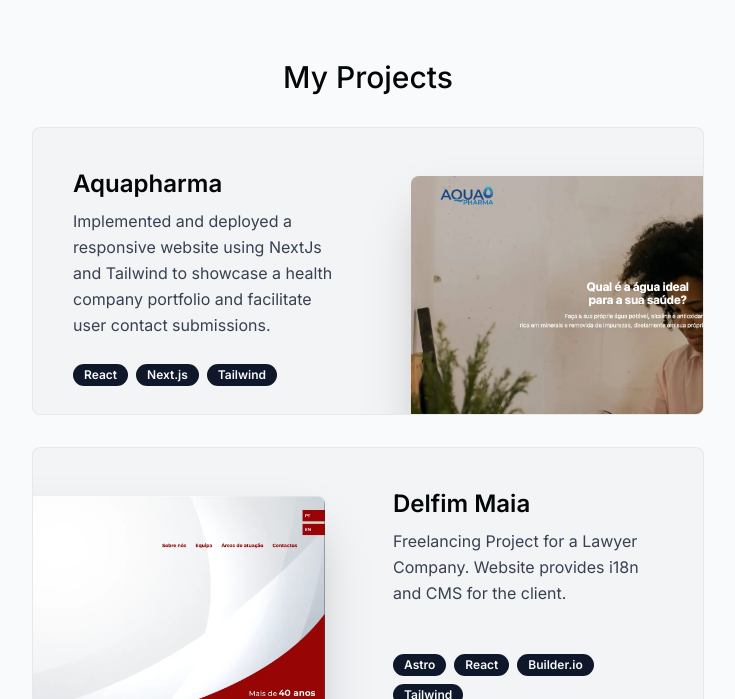
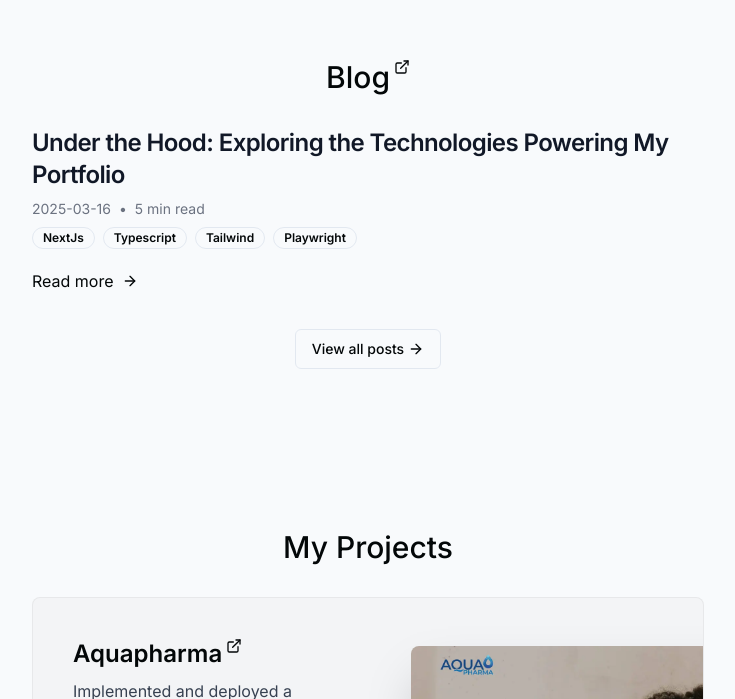
Before and after one commit to Eduardoooxd/portfolio, a Next.js app: page / in a window 1280 px wide. Shown: the part 1481-2180 px from the top of the page, without its empty margins (272-1007 px from the left). Built offline with nearby package versions, Linux system fonts and the light colour scheme; no server answers.

Commit message:
feat: adding last changes to blog section

```diff
--- /dev/null
+++ b/content/blog/template.mdx
@@ -0,0 +1,14 @@
+---
+title: 'Template Article'
+date: '2025-10-12'
+readingTime: '5 min'
+description: 'Template description'
+tags:
+  - spaces
+  - tabs
+published: false
+---
+
+## Template
+
+Default template
--- /dev/null
+++ b/content/blog/under-the-hood-my-portfolio.mdx
@@ -0,0 +1,24 @@
+---
+title: 'Under the Hood: Exploring the Technologies Powering My Portfolio'
+date: '2025-03-16'
+readingTime: '5 min'
+description: ''
+tags:
+  - NextJs
+  - Typescript
+  - Tailwind
+  - Playwright
+published: true
+---
+
+# Under the Hood: Exploring the Technologies Powering My Portfolio
+
+<p class="mt-10">
+  Hello everybody, in this post I aim to share insights and experiences from my journey as a
+  software developer.
+</p>
+
+Today, I want to pull back the curtain and discuss the technologies that form the foundation of my
+online portfolio, a central hub showcasing my projects, skills, and professional journey
+
+My goal was to build an efficient and scalable portfolio using modern tools and practices, and the technologies I'll describe are instrumental in achieving that objective.
--- a/src/app/blog/[slug]/page.tsx
+++ b/src/app/blog/[slug]/page.tsx
@@ -34,7 +34,7 @@
   const { title, date, tags } = meta;
 
   return (
-    <PageContainer className="items-start sm:items-center sm:pt-24">
+    <PageContainer className="items-start justify-start sm:items-center sm:pt-24">
       <SectionContainer
         singlePage
         useInViewThreshold={1}
--- /dev/null
+++ b/src/app/blog/page.tsx
@@ -0,0 +1,51 @@
+import { BlogCard } from '@/components/blog-card';
+import PageContainer from '@/components/page-containter';
+import SectionContainer from '@/components/section-container';
+import SectionHeading from '@/components/section-heading';
+import { getAllPosts } from '@/lib/mdx';
+import { ArrowLeft } from 'lucide-react';
+import { Metadata } from 'next';
+import Link from 'next/link';
+
+export const metadata: Metadata = {
+  title: 'Blog',
+  description: 'Read my thoughts on software development, web technologies, and more.',
+};
+
+export default async function BlogPage() {
+  const posts = getAllPosts();
+
+  return (
+    <PageContainer className="items-start justify-start sm:items-center sm:pt-24">
+      <SectionContainer
+        singlePage
+        useInViewThreshold={1}
+        sectionName={'Blog'}
+        className="w-full max-w-4xl space-y-4 text-left"
+      >
+        <Link
+          href="/"
+          className="inline-flex items-center text-sm text-zinc-500 transition-colors hover:text-inherit dark:text-zinc-400 hover:dark:text-zinc-200"
+        >
+          <ArrowLeft className="mr-2 h-4 w-4" />
+          Back to home
+        </Link>
+
+        <div>
+          <SectionHeading dataTestId="about-blog" className="my-2 text-left">
+            Blog
+          </SectionHeading>
+          <p className="text-lg text-gray-500 dark:text-gray-400">
+            My thoughts on software development, web technologies, and more.
+          </p>
+        </div>
+
+        <div className="space-y-8">
+          {posts.map((post) => (
+            <BlogCard key={post.slug} post={post} />
+          ))}
+        </div>
+      </SectionContainer>
+    </PageContainer>
+  );
+}
--- a/src/app/page.tsx
+++ b/src/app/page.tsx
@@ -1,4 +1,5 @@
 import AboutMe from '@/components/about-me';
+import BlogSection from '@/components/blog-section';
 import ContactSection from '@/components/contact-section';
 import Experience from '@/components/experience';
 import Hero from '@/components/hero';
@@ -17,6 +18,7 @@
       <Hero />
       <SectionDivider />
       <AboutMe />
+      <BlogSection />
       <Projects />
       <Skills />
       <Experience />
--- /dev/null
+++ b/src/components/blog-card.tsx
@@ -0,0 +1,47 @@
+import { Post } from '@/lib/mdx';
+import { ArrowRight } from 'lucide-react';
+import Link from 'next/link';
+import { Badge } from './shared/badge';
+
+export function BlogCard({ post }: { post: Post }) {
+  const { title, date, tags, description, readingTime } = post.meta;
+
+  return (
+    <article className="group relative">
+      <Link href={`/blog/${post.slug}`}>
+        <div className="space-y-2">
+          <h2 className="text-2xl font-semibold tracking-tight text-gray-900 transition-colors group-hover:underline dark:text-gray-100">
+            {title}
+          </h2>
+
+          <div className="flex items-center gap-x-2 text-sm text-gray-500 dark:text-gray-400">
+            <time dateTime={date}>{date}</time>
+            <span>•</span>
+            <span>{readingTime} read</span>
+          </div>
+
+          <ul className="flex flex-row items-center gap-2">
+            {tags?.length > 0
+              ? tags?.map((tag, index) => {
+                  return (
+                    <Badge variant="outline" key={index}>
+                      {tag}
+                    </Badge>
+                  );
+                })
+              : null}
+          </ul>
+
+          <p className="line-clamp-4 leading-relaxed text-gray-500 dark:text-gray-300">
+            {description}
+          </p>
+
+          <span className="bold inline-flex items-center gap-2">
+            Read more
+            <ArrowRight className="h-4 w-4" />
+          </span>
+        </div>
+      </Link>
+    </article>
+  );
+}
--- /dev/null
+++ b/src/components/blog-section.tsx
@@ -0,0 +1,37 @@
+import { getAllPosts } from '@/lib/mdx';
+import { ArrowRight, ExternalLink } from 'lucide-react';
+import Link from 'next/link';
+import { BlogCard } from './blog-card';
+import SectionContainer from './section-container';
+import SectionHeading from './section-heading';
+import { Button } from './shared/button';
+
+const MAX_NUMBER_BLOGS_TO_SHOW = 3;
+
+export default function BlogSection() {
+  const posts = getAllPosts().slice(0, MAX_NUMBER_BLOGS_TO_SHOW);
+
+  return (
+    <SectionContainer sectionName={'Blog'} className="space-y-8">
+      <SectionHeading dataTestId="blog-heading my-0">
+        <Link href="/blog" className="inline-flex flex-row underline-offset-8 hover:underline">
+          Blog
+          <ExternalLink className="ml-1 h-4 w-4" />
+        </Link>
+      </SectionHeading>
+
+      <div className="max-w-2xl space-y-8 text-left">
+        {posts.map((post) => (
+          <BlogCard key={post.slug} post={post} />
+        ))}
+      </div>
+
+      <Button variant={'outline'} asChild>
+        <Link href="/blog">
+          View all posts
+          <ArrowRight className="ml-1 h-4 w-4" />
+        </Link>
+      </Button>
+    </SectionContainer>
+  );
+}
--- a/src/components/project-showcase.tsx
+++ b/src/components/project-showcase.tsx
@@ -2,6 +2,7 @@
 
 import { Project } from '@/lib/data';
 import { motion, useScroll, useTransform } from 'framer-motion';
+import { ExternalLink } from 'lucide-react';
 import Image from 'next/image';
 import posthog from 'posthog-js';
 import { useRef } from 'react';
@@ -44,7 +45,10 @@
           target="_blank"
         >
           <div className="flex h-full flex-col px-5 pb-7 pt-4 sm:max-w-[50%] sm:pl-10 sm:pr-2 sm:pt-10 sm:group-even:ml-[18rem]">
-            <h3 className="text-2xl font-semibold transition group-hover:underline">{title}</h3>
+            <span className="inline-flex flex-row">
+              <h3 className="text-2xl font-semibold transition group-hover:underline">{title}</h3>
+              <ExternalLink className="ml-1 h-4 w-4" />
+            </span>
             <p className="mt-2 leading-relaxed text-gray-700 dark:text-white/70">{description}</p>
             <ul className="mt-4 flex flex-wrap gap-2 sm:mt-auto">
               {tags.map((tag, index) => (
--- a/src/components/section-heading.tsx
+++ b/src/components/section-heading.tsx
@@ -1,13 +1,18 @@
+import { cn } from '@/lib/utils';
 import React from 'react';
 
 interface SectionHeadingProps {
   children: React.ReactNode;
   dataTestId: string;
+  className?: string;
 }
 
-export default function SectionHeading({ children, dataTestId }: SectionHeadingProps) {
+export default function SectionHeading({ children, className, dataTestId }: SectionHeadingProps) {
   return (
-    <h2 className="my-8 text-center text-3xl font-medium capitalize" data-testid={dataTestId}>
+    <h2
+      className={cn('my-8 text-center text-3xl font-medium capitalize', className)}
+      data-testid={dataTestId}
+    >
       {children}
     </h2>
   );
--- a/src/lib/mdx.ts
+++ b/src/lib/mdx.ts
@@ -8,6 +8,7 @@
     description: string;
     date: string;
     tags: string[];
+    readingTime: string;
     published: boolean;
   };
   slug: string;
@@ -31,6 +32,7 @@
         description: data.description,
         date: data.date.toString(),
         tags: data.tags ?? [],
+        readingTime: data.readingTime ?? '10 min',
         published: data.published ?? false,
       },
       content,
```
Also changed, not shown: content/blog/static-typing.mdx (deleted, +0 -56 lines).
